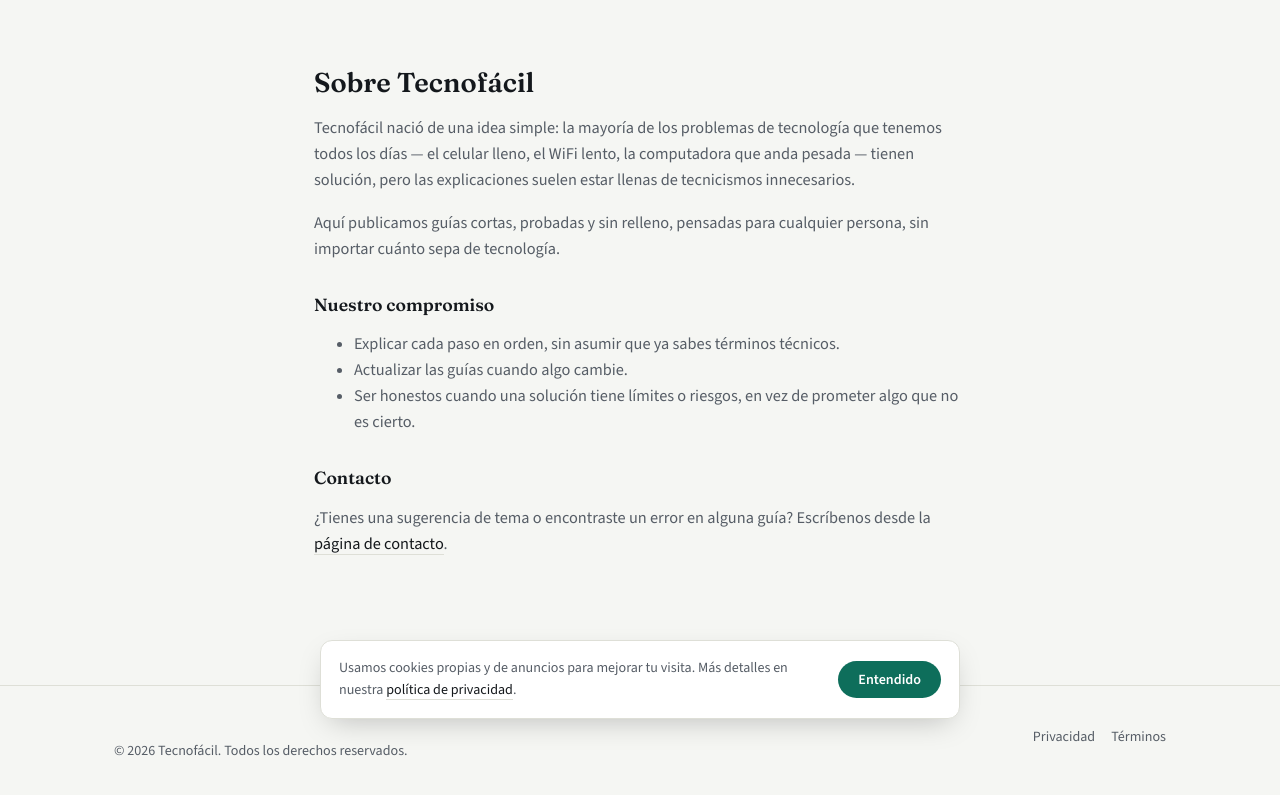
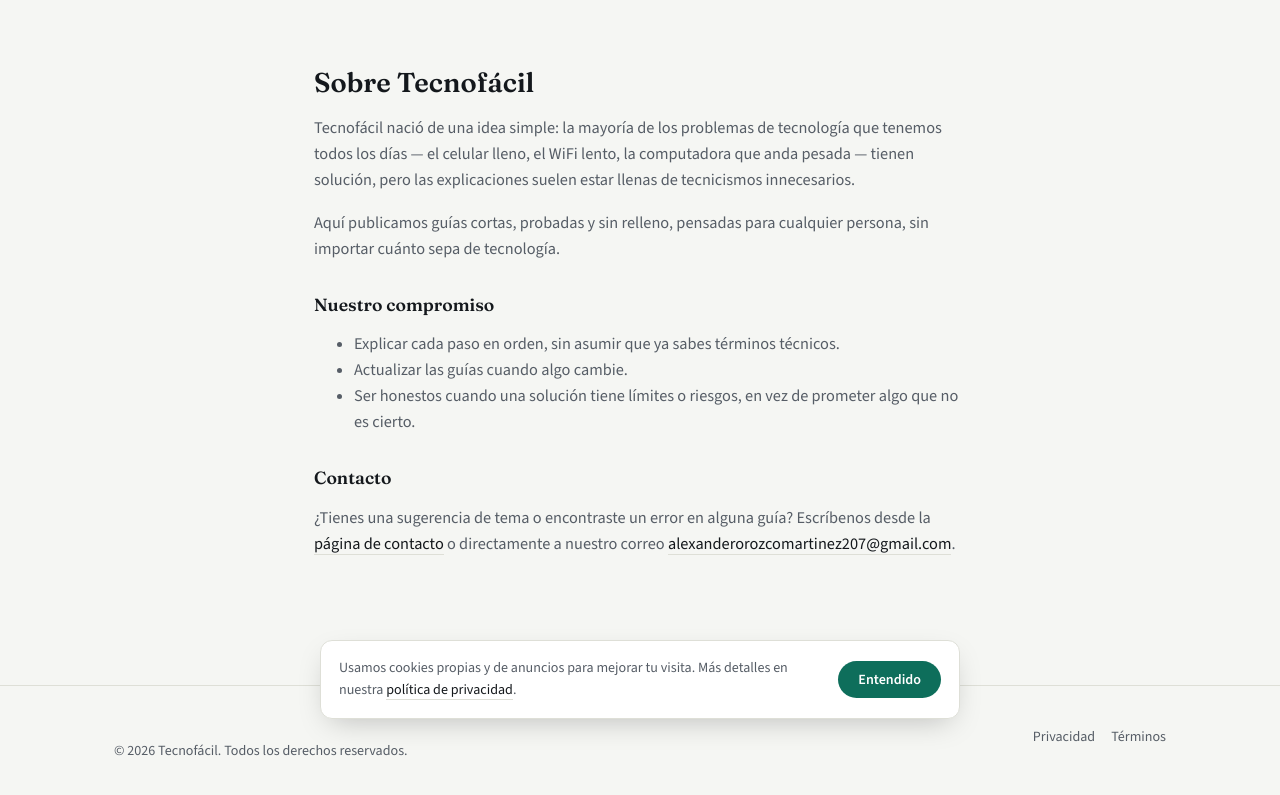
Before and after one commit to POETA-505/-mi-web-505, a plain HTML site: page sobre.html in a window 1280 px wide. Shown: the part 65-860 px from the top of the page. Drawn offline with nearby package versions, Linux system fonts and the light colour scheme.

Commit message:
Agregar correo en sobre.html

```diff
--- a/sobre.html
+++ b/sobre.html
@@ -40,7 +40,7 @@
       </ul>
 
       <h2>Contacto</h2>
-      <p>¿Tienes una sugerencia de tema o encontraste un error en alguna guía? Escríbenos desde la <a href="contacto.html">página de contacto</a>.</p>
+      <p>¿Tienes una sugerencia de tema o encontraste un error en alguna guía? Escríbenos desde la <a href="contacto.html">página de contacto</a> o directamente a nuestro correo <a href="mailto:alexanderorozcomartinez207@gmail.com">alexanderorozcomartinez207@gmail.com</a>.</p>
     </div>
   </main>
 
```
